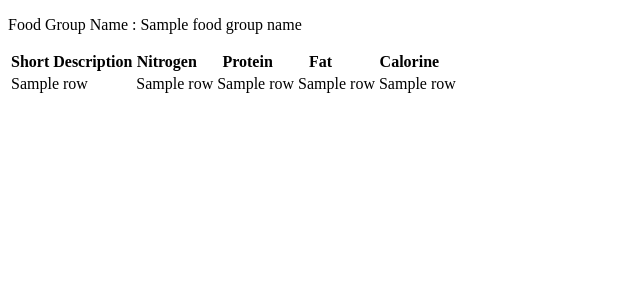
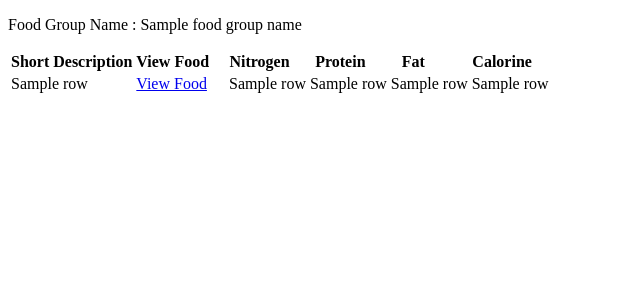
Before and after one commit to burkseker/dbFinal2020, a Flask app: template templates/food.html in a window 1280 px wide. Shown: the top 300 px of the page, without its empty margins (0-640 px from the left). Run offline with Flask 2, Linux system fonts and the light colour scheme; the template is opened without the code that fills it: most values are stand-ins (such as "Sample title", 1, 10 or a date in 2020).

Commit message:
Create view_food.html
Also links added on food.html page

```diff
--- a/server.py
+++ b/server.py
@@ -33,6 +33,22 @@ def foods(food_group_id):
     finally:
         conn.close()
 
+@app.route("/viewfood/<int:food_id>/", methods=['GET', 'POST'])
+def viewfood(food_id):
+
+    conn = sqlite3.connect('database.db')
+    d = conn.cursor()
+    d.execute('SELECT * FROM food WHERE id=?',[food_id])
+    row = d.fetchall()
+    m = conn.cursor()
+    m.execute('SELECT * FROM food_group WHERE id=?',[row[0][1]])
+
+    try:
+        return render_template('view_food.html',title='ViewFood',rows =row,food_group_name=m.fetchall())
+    finally:
+        conn.close()
+
+
 
 if __name__ == "__main__":
     app.run(host="127.0.0.1",port=8080, debug=True)
--- a/templates/food.html
+++ b/templates/food.html
@@ -4,6 +4,7 @@
     <thead>
         <tr>
         <th>Short Description</th>
+        <th>View Food&emsp;</th>
         <th>Nitrogen&emsp;</th>
         <th>Protein&emsp;</th>
         <th>Fat&emsp;&emsp;</th>
@@ -14,6 +15,7 @@
                 {% for row in rows %}
                 <tr>
                 <td>{{row[3]}}</td>
+                <td><a href="{{ url_for('viewfood', food_id=row[0]) }}">View Food</a></td>
                 <td>{{row[10]}}</td>
                 <td>{{row[11]}}</td>
                 <td>{{row[12]}}</td>
--- /dev/null
+++ b/templates/view_food.html
@@ -0,0 +1,6 @@
+<!DOCTYPE html>
+<p>Food Group :        {{food_group_name[0][1]}}</p>
+<p>Short Description : {{rows[0][3]}}</p>
+<p>Long Description :  {{rows[0][2]}}</p>
+<p>Manufacturer Name : {{rows[0][5]}}</p>
+<p>Scientific Name :   {{rows[0][9]}}</p>
```
